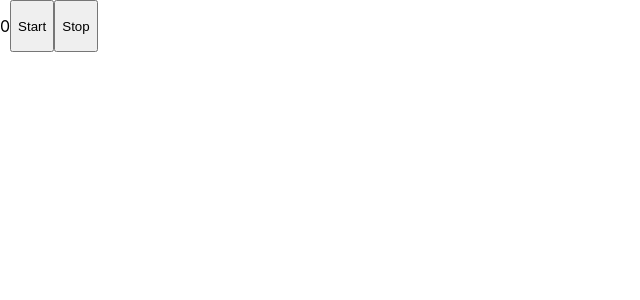
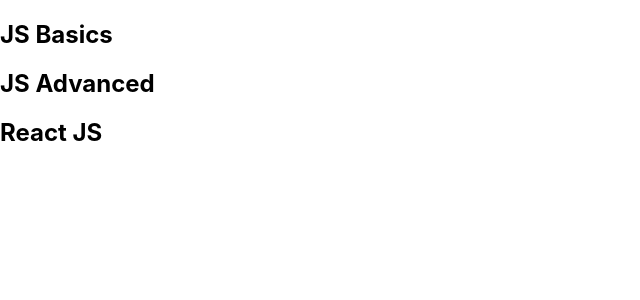
Before and after one commit to baldbugulma/react-lern, a React (Create React App) app: page / in a window 1280 px wide. Shown: the top 300 px of the page, without its empty margins (0-640 px from the left). Built offline with nearby package versions, Linux system fonts and the light colour scheme.

Commit message:
3.7 Работа с коллекциями

```diff
--- a/src/App.jsx
+++ b/src/App.jsx
@@ -1,62 +1,25 @@
 import React, {Component} from 'react'
 
 class App extends Component {
-  constructor(props){
-    super(props);
-    this.state = {
-      count: parseInt(localStorage.getItem('count')) || 0,
-      stop: true
+    state = {
+      posts: [
+        {id:'abc1', name: 'JS Basics'},
+        {id:'abc2', name: 'JS Advanced'},
+        {id:'abc3', name: 'React JS'},
+      ]
     };
-    this.handleClickStart = this.handleClickStart.bind(this);
-    this.handleClickStop = this.handleClickStop.bind(this);
 
+  render() {
+    return (
+      <div className="App">
+        {this.state.posts.map(post => (
+        <h2 key = {post.id}>{post.name}</h2>
+        ))}
+      </div>
+    );
   }
-
-
-  handleClickStart (){
-    this.setState({stop: false});
-    const interval = setInterval(() => {
-      this.setState({count: this.state.count + 1});
-      localStorage.setItem('count', this.state.count+1)
-      if (this.state.stop === true){
-        clearInterval(interval);
-      }
-    },1000);
-
-  }
-
-  handleClickStop (){
-    this.setState({stop: true});
-  }
+}
 
 
 
-
-  componentDidMount(){
-    console.log('componentDidMount');
-  }
-
-  componentDidUpdate(){
-    console.log('componentDidUpdate')
-    console.log(this.state.count)
-    console.log(this.state.stop)
-  }
-
-  componentWillUnmount(){
-    console.log('componentWillUnmount')
-  }
-
-  render (){
-    console.log('render', this.state.count);
-    return (
-      <div className="App">
-        <p>{this.state.count}</p>
-        <button onClick={this.handleClickStart}>Start</button>
-        <button onClick={this.handleClickStop}>Stop</button>
-      </div>
-    );
-  }
-
-}
-
 export default App;
--- a/src/index.css
+++ b/src/index.css
@@ -11,7 +11,3 @@ code {
   font-family: source-code-pro, Menlo, Monaco, Consolas, 'Courier New',
     monospace;
 }
-
-.App{
-  display: flex;
-}
```
